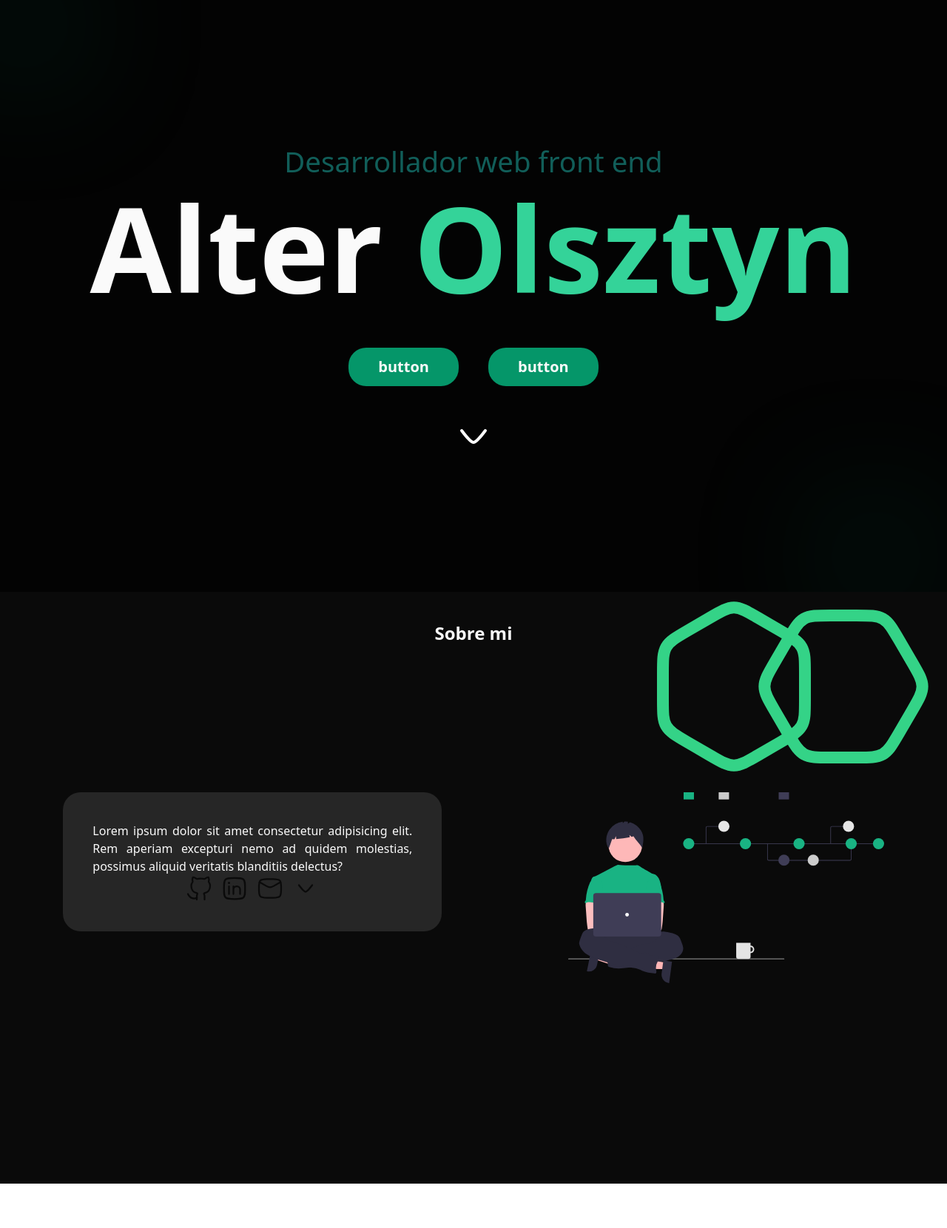
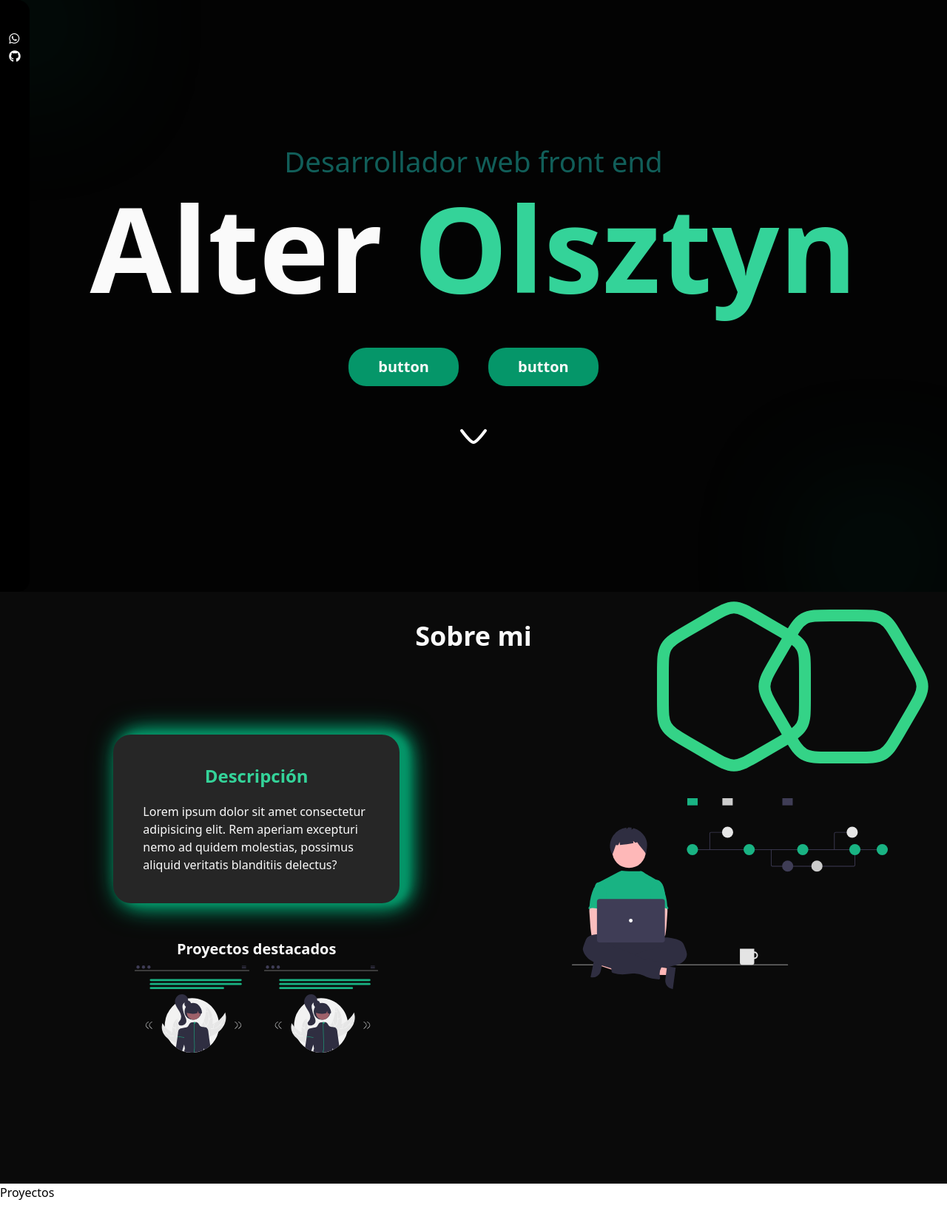
Before and after one commit to alter2312/portafolio-web, a plain HTML site: page index.html in a window 1280 px wide. Shown: the top 1660 px of the page at 74% size. Before the commit the page ends 1600 px from the top, so only its background shows below. Drawn offline with nearby package versions, Linux system fonts and the light colour scheme.

Commit message:
prototipo de la session sobre mi terminada

```diff
--- a/css/styles.css
+++ b/css/styles.css
@@ -1,3 +1,6 @@
+header {
+  background-color: #000;
+}
 .presentacion {
   background-color: #030303;
   position: relative;
@@ -27,23 +30,7 @@
 .presentacion h5 {
   font-size: clamp(3vw, 1rem, 50vw);
 }
-/* .sobre-mi::before,
-.sobre-mi::after {
-  content: "";
-  width: 6rem;
-  height: 6rem;
-  clip-path: polygon(50% 0, 100% 38%, 81% 100%, 19% 100%, 0 38%);
-  border: 100px solid black;
-  position: absolute;
-} */
-
-.pentagono {
-  width: 100px; /* Ancho del pentágono */
-  height: 100px; /* Altura del pentágono */
-  position: relative;
-  background-color: transparent;
-  clip-path: polygon(50% 0%, 100% 38%, 82% 100%, 18% 100%, 0% 38%);
-  border: 20px solid #333; /* Grosor y color del borde */
-  border-radius: 5px;
-  position: absolute; /* Radio del borde */
+.content-text {
+  box-shadow: 10px 0px 10px #059669, 10px 0px 20px #059669,
+    10px 0px 30px #059669, 10px 0px 40px #059669;
 }
--- a/index.html
+++ b/index.html
@@ -5,18 +5,22 @@
     <meta charset="UTF-8">
     <meta name="viewport" content="width=device-width, initial-scale=1.0">
     <script src="https://cdn.tailwindcss.com"></script>
+    <script src="https://kit.fontawesome.com/cea33d77ef.js" crossorigin="anonymous"></script>
     <link rel="stylesheet" href="css/styles.css">
     <link rel="stylesheet" href="css/normalize.css">
+
 </head>
 
 <body class="size-full overflow-x-hidden p-0 mx-0">
-    <header>
+    <header
+        class="h-screen w-10 rounded-e-2xl text-neutral-50 flex overflow-x-hidden items-start justify-center pt-10 gap-7 fixed z-50 top-0 left-0 mr-10">
         <nav>
             <ol>
-                <li><a href=""></a></li>
-                <li><a href=""></a></li>
-                <li><a href=""></a></li>
-                <li><a href=""></a></li>
+                <li><a href="#"></a></li>
+                <li><a href="#"></a></li>
+                <li><a href="#"></a></li>
+                <li><a href="#"><i class="fa-brands fa-whatsapp"></i></a></li>
+                <li><a href="#"><i class="fa-brands fa-github"></i></a></li>
             </ol>
         </nav>
     </header>
@@ -31,29 +35,34 @@
             <img src="img/icon-7.svg" class=" w-16 relative top-5" alt="">
         </section>
         <section class="sobre-mi w-scrren h-screen bg-neutral-950 flex flex-col items-center gap-10 py-10 relative ">
-            <h2 class="text-2xl text-neutral-50  font-bold ">Sobre mi</h2>
+            <h2 class="text-4xl text-neutral-50  font-bold ">Sobre mi</h2>
             <div class="w-screen flex items-center justify-around  h-4/5 ">
-                <div class=" flex flex-items-center justify-around">
-                    <div
-                        class="w-2/5 h-4/5 bg-neutral-800  text-neutral-50 text-justify flex flex-col gap-5 p-10 items-center justify-center rounded-3xl">
-                        <div class="">
+                <div class=" flex flex-items-center justify-center gap-20 px-10">
+                    <div class="flex flex-col justify-center w-2/4 relative right-20 gap-10">
+                        <div
+                            class=" content-text w-full h-full bg-neutral-800  text-neutral-50 flex flex-col gap-5 p-10 items-center justify-center rounded-3xl relative  text-wrap">
+                            <h3 class="text-2xl text-emerald-400 font-semibold ">Descripción</h3>
                             <p>Lorem ipsum dolor sit amet consectetur adipisicing elit. Rem aperiam excepturi nemo ad
                                 quidem
                                 molestias, possimus aliquid veritatis blanditiis delectus?</p>
-                            <div class="flex flex-wrap w-full justify-center gap-3 ">
-                                <img src="img/icon-1.svg" alt="" class="w-9">
-                                <img src="img/icon-2.svg" alt="" class="w-9">
-                                <img src="img/icon-3.svg" alt="" class="w-9">
-                                <img src="img/icon-4.svg" alt="" class="w-9">
-                            </div>
+                        </div>
+                        <div class="">
+                            <h4 class="text-neutral-50 font-bold text-center m-2 text-xl">Proyectos destacados</h4>
+                            <figure class="flex w-full items-center justify-center gap-5 ">
+                                <img src="img/undraw_about_me_re_82bv.svg" class="w-2/5" alt="">
+                                <img src="img/undraw_about_me_re_82bv.svg" class="w-2/5" alt="">
+                            </figure>
                         </div>
                     </div>
-                    <img src="img/undraw_version_control_re_mg66.svg " alt="imagen" class="w-1/3 z-20">
                 </div>
-                <img src="img/hexagon-01-stroke-rounded.svg" class="absolute w-1/5 right-3 top-0 rotate-90 z-10" alt="">
-                <img src="img/hexagon-01-stroke-rounded.svg" class="absolute w-1/5 right-40 top-0 z-10 " alt="">
+                <img src="img/undraw_version_control_re_mg66.svg " alt="imagen" class="w-1/3 z-20 relative right-20">
+            </div>
+            <img src="img/hexagon-01-stroke-rounded.svg" class="absolute w-1/5 right-3 top-0 rotate-90 z-10" alt="">
+            <img src="img/hexagon-01-stroke-rounded.svg" class="absolute w-1/5 right-40 top-0 z-10 " alt="">
         </section>
-        <section class="session3"></section>
+        <section class="session3 w-screen h-screen">
+            <h2>Proyectos</h2>
+        </section>
         <section class="session4"></section>
         <section class="session5"></section>
     </main>
```
